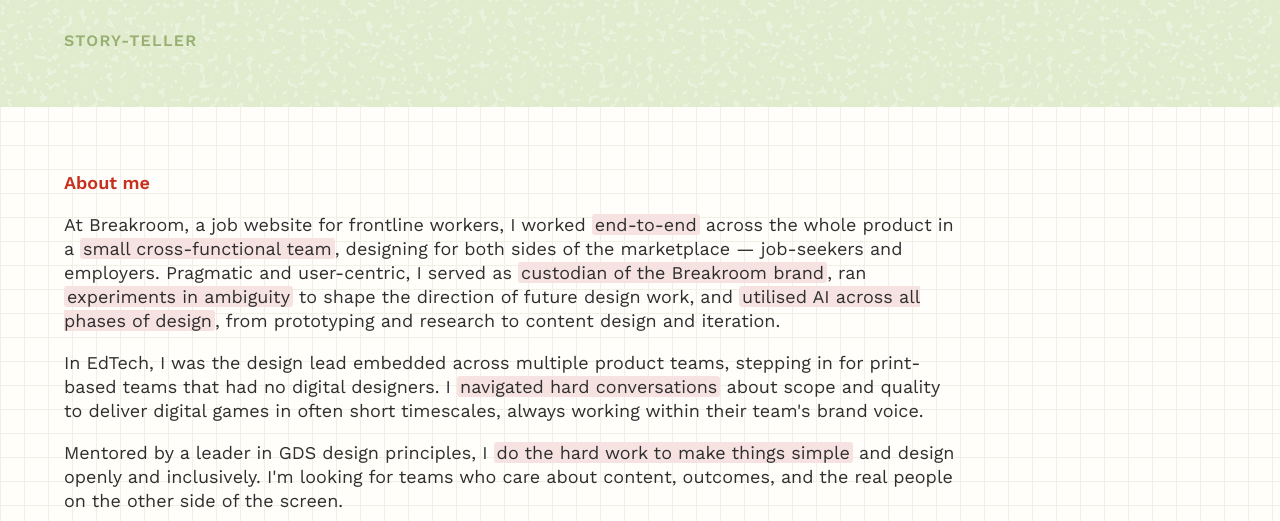
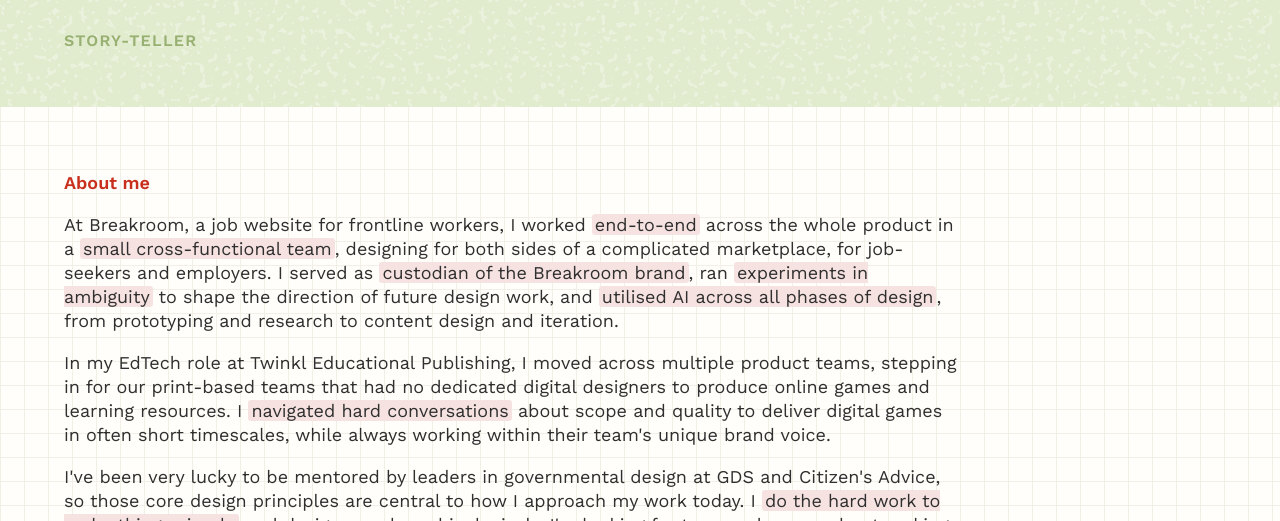
Before and after one commit to jenmw/jenmw.github.io, a plain HTML site: page index.html in a window 1280 px wide. Shown: the part 431-952 px from the top of the page. Drawn offline with Linux system fonts and the light colour scheme.

Commit message:
Update About me copy with more specific role and mentorship details

```diff
--- a/index.html
+++ b/index.html
@@ -27,9 +27,9 @@
     <main class="page-content">
         <div class="about-card">
             <p class="about-label">About me</p>
-            <p>At Breakroom, a job website for frontline workers, I worked <span class="phrase-highlight">end-to-end</span> across the whole product in a <span class="phrase-highlight">small cross-functional team</span>, designing for both sides of the marketplace — job-seekers and employers. Pragmatic and user-centric, I served as <span class="phrase-highlight">custodian of the Breakroom brand</span>, ran <span class="phrase-highlight">experiments in ambiguity</span> to shape the direction of future design work, and <span class="phrase-highlight">utilised AI across all phases of design</span>, from prototyping and research to content design and iteration.</p>
-            <p>In EdTech, I was the design lead embedded across multiple product teams, stepping in for print-based teams that had no digital designers. I <span class="phrase-highlight">navigated hard conversations</span> about scope and quality to deliver digital games in often short timescales, always working within their team's brand voice.</p>
-            <p>Mentored by a leader in GDS design principles, I <span class="phrase-highlight">do the hard work to make things simple</span> and design openly and inclusively. I'm looking for teams who care about content, outcomes, and the real people on the other side of the screen.</p>
+            <p>At Breakroom, a job website for frontline workers, I worked <span class="phrase-highlight">end-to-end</span> across the whole product in a <span class="phrase-highlight">small cross-functional team</span>, designing for both sides of a complicated marketplace, for job-seekers and employers. I served as <span class="phrase-highlight">custodian of the Breakroom brand</span>, ran <span class="phrase-highlight">experiments in ambiguity</span> to shape the direction of future design work, and <span class="phrase-highlight">utilised AI across all phases of design</span>, from prototyping and research to content design and iteration.</p>
+            <p>In my EdTech role at Twinkl Educational Publishing, I moved across multiple product teams, stepping in for our print-based teams that had no dedicated digital designers to produce online games and learning resources. I <span class="phrase-highlight">navigated hard conversations</span> about scope and quality to deliver digital games in often short timescales, while always working within their team's unique brand voice.</p>
+            <p>I've been very lucky to be mentored by leaders in governmental design at GDS and Citizen's Advice, so those core design principles are central to how I approach my work today. I <span class="phrase-highlight">do the hard work to make things simple</span> and design openly and inclusively. I'm looking for teams who care about making the tough decisions that help real people on the other side of the screen.</p>
         </div>
 
         <section class="case-studies">
```
